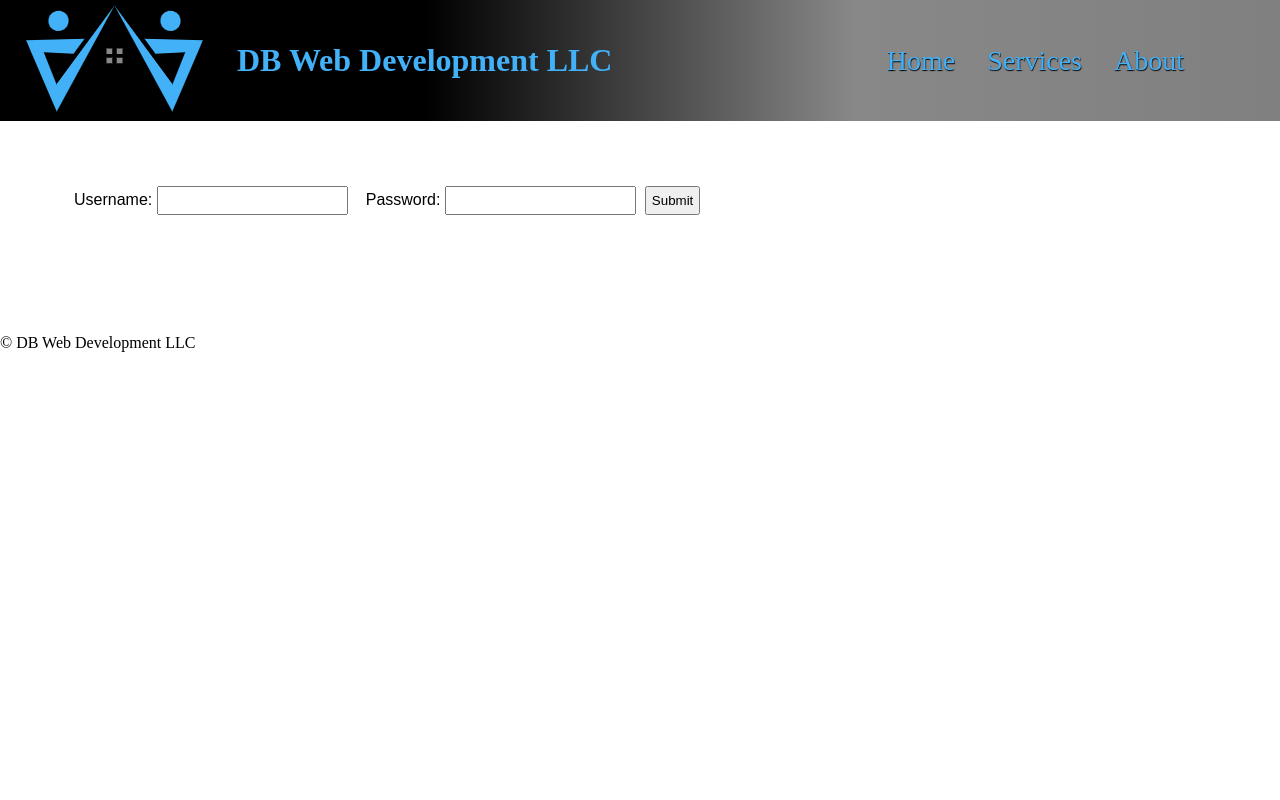
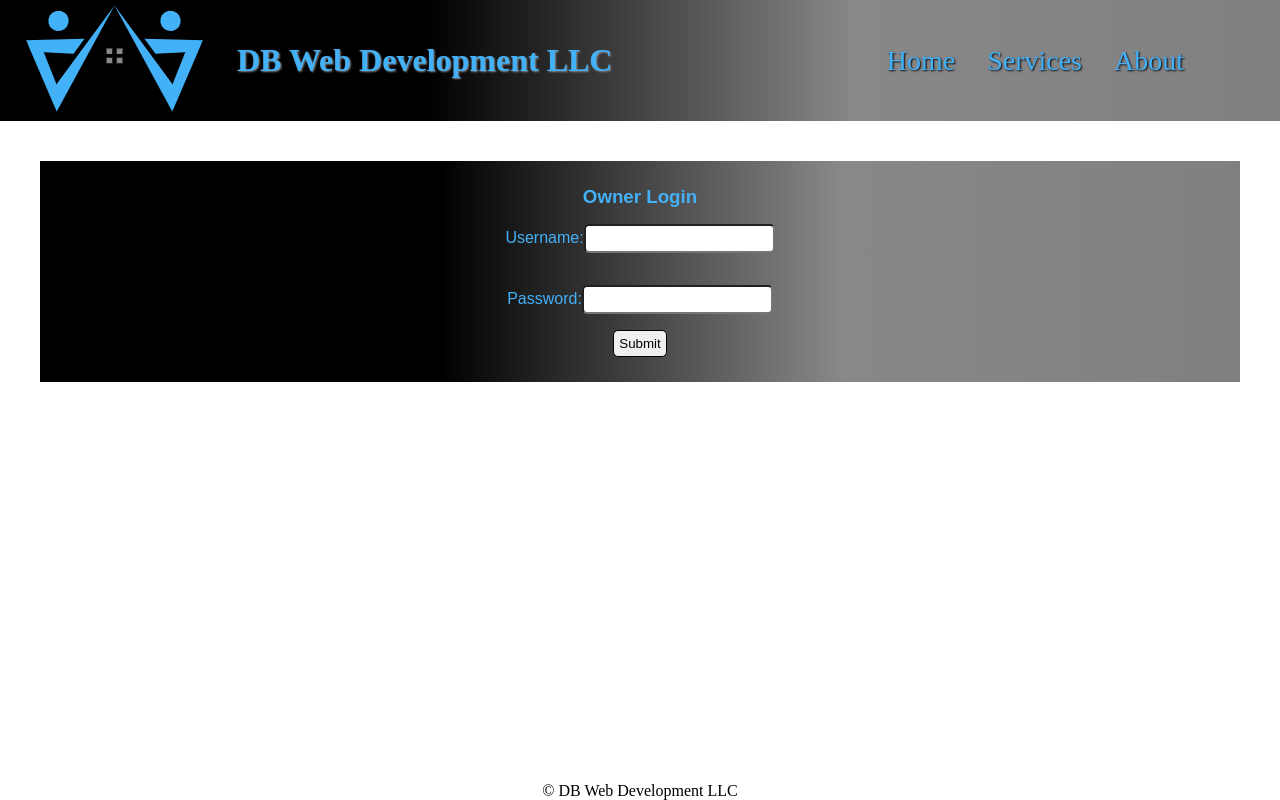
Before and after one commit to DeanWilcoxson/BusinessWebsite, a React (Create React App) app in the folder Frontend/: page /auth in a window 1280 px wide. Built offline with nearby package versions, Linux system fonts and the light colour scheme.

Commit message:
Fixed Error Page and Auth Page

```diff
--- a/Frontend/src/Components/Auth/AuthElements.js
+++ b/Frontend/src/Components/Auth/AuthElements.js
@@ -1,17 +1,37 @@
 import styled from "styled-components";
 export const AuthContainer = styled.div`
-margin: 40px;
-font-family: sans-serif;
-
+  margin: 40px;
+  font-family: sans-serif;
+  background: linear-gradient(to right, #000000, black, #888888, grey);
 `;
-
+export const AuthFormLabel = styled.h3`
+  color: #43b1f8;
+`;
 export const AuthBox = styled.div`
-padding: 20px;`;
-
-export const AuthForm = styled.form`padding: 5px;`;
-
-export const AuthInput = styled.input`padding: 5px;`;
-
+  padding: 20px;
+`;
+export const AuthForm = styled.form`
+  display: flex;
+  flex-direction: column;
+  justify-content: center;
+  align-items: center;
+  padding: 5px;
+`;
+export const AuthInput = styled.input`
+  padding: 5px;
+  border-radius: 5px;
+`;
+export const AuthInputLabel = styled.label`
+  margin: 0.5rem;
+  padding: 0.5rem;
+  color: #43b1f8;
+`;
 export const AuthButton = styled.button`
   padding: 5px;
+  border: 1px solid black;
+  border-radius: 5px;
+  &:hover {
+    background-color: #43b1f8;
+    color: white;
+  }
 `;
--- a/Frontend/src/Components/Auth/index.js
+++ b/Frontend/src/Components/Auth/index.js
@@ -5,46 +5,56 @@ import {
   AuthContainer,
   AuthButton,
   AuthInput,
+  AuthInputLabel,
+  AuthFormLabel,
 } from "./AuthElements";
-import axios from 'axios'
+import axios from "axios";
 
-function Auth () {
+function Auth() {
   const initInputs = {
     username: "",
-    password: ""
-  }
-  const [inputs, setInputs] = React.useState(initInputs)
+    password: "",
+  };
+  const [inputs, setInputs] = React.useState(initInputs);
 
-  function handleChange (e) {
-    e.preventDefault()
-    const {name, value} = e.target
-    setInputs( prev => ({
+  function handleChange(e) {
+    e.preventDefault();
+    const { name, value } = e.target;
+    setInputs((prev) => ({
       ...prev,
-      [name]:value
-    }))
+      [name]: value,
+    }));
   }
 
-  function handleSubmit (e) {
-
-  }
-
+  function handleSubmit(e) {}
 
   return (
     <AuthContainer>
       <AuthBox>
         <AuthForm>
-        <label style={{margin: "9px"}}>
-          Username: <AuthInput name='username' onChange={handleChange}></AuthInput>
-        </label>
+          <AuthFormLabel>Owner Login</AuthFormLabel>
+          <AuthInputLabel>
+            Username:
+            <AuthInput
+              type="username"
+              name="username"
+              onChange={handleChange}
+            ></AuthInput>
+          </AuthInputLabel>
 
-        <label style={{margin: "9px"}}>
-          Password: <AuthInput type='password' name='password' onChange={handleChange}></AuthInput>
-        </label>
+          <AuthInputLabel>
+            Password:
+            <AuthInput
+              type="password"
+              name="password"
+              onChange={handleChange}
+            ></AuthInput>
+          </AuthInputLabel>
 
           <AuthButton>Submit</AuthButton>
         </AuthForm>
       </AuthBox>
     </AuthContainer>
   );
-};
+}
 export default Auth;
--- a/Frontend/src/Components/Layout/Footer/FooterElements.js
+++ b/Frontend/src/Components/Layout/Footer/FooterElements.js
@@ -1,8 +1,21 @@
 import styled from "styled-components";
-export const FooterContainer = styled.div``;
+export const FooterContainer = styled.div`
+  display: flex;
+  flex-direction: row;
+  justify-content: center;
+  align-items: center;
+  bottom: 0px;
+  position: fixed;
+  text-align: center;
+  width: 100%;
+`;
 export const FooterBox = styled.div``;
 export const FooterInfoBox = styled.div``;
-export const FooterInfoList = styled.ul``;
+export const FooterInfoList = styled.ul`
+  list-style-type: none;
+`;
 export const FooterInfoItem = styled.li``;
 export const FooterLink = styled.a``;
-export const FooterCopyright = styled.p``;
+export const FooterCopyright = styled.p`
+  text-align: center;
+`;
--- a/Frontend/src/Components/Layout/Topbar/Logo/LogoElements.js
+++ b/Frontend/src/Components/Layout/Topbar/Logo/LogoElements.js
@@ -10,4 +10,5 @@ export const LogoContainer = styled.div`
 export const LogoImg = styled.img``;
 export const BusinessName = styled.h1`
   color: #43b1f8;
+  text-shadow: 1px 1px 2px #888888;
 `;
--- a/Frontend/src/Components/Layout/Topbar/Nav/NavElements.js
+++ b/Frontend/src/Components/Layout/Topbar/Nav/NavElements.js
@@ -3,7 +3,6 @@ import { Link } from "react-router-dom";
 export const NavContainer = styled.div`
   margin-right: 5rem;
 `;
-
 export const NavBox = styled.div`
   display: flex;
   flex-direction: row;
@@ -15,6 +14,6 @@ export const NavButton = styled(Link)`
   padding: 1rem;
   font-size: 1.75rem;
   color: #43b1f8;
-  text-shadow: 0.5px 0.5px 1px black;
+  text-shadow: 1px 1px 2px black;
   text-decoration: none;
 `;
--- a/Frontend/src/Components/Pages/Error/NotFoundElements.js
+++ b/Frontend/src/Components/Pages/Error/NotFoundElements.js
@@ -6,9 +6,9 @@ export const ErrorContainer = styled.div`
   flex-direction: column;
   justify-content: center;
   align-items: center;
-  background-color: #0d0d0d;
-  border: 3px solid grey;
+  background: linear-gradient(to right, #000000, black, #888888, grey);
 `;
 export const ErrorText = styled.h1`
-  color: red;
+  color: #43b1f8;
+  text-shadow: 1px 1px 1px whitesmoke;
 `;
```
